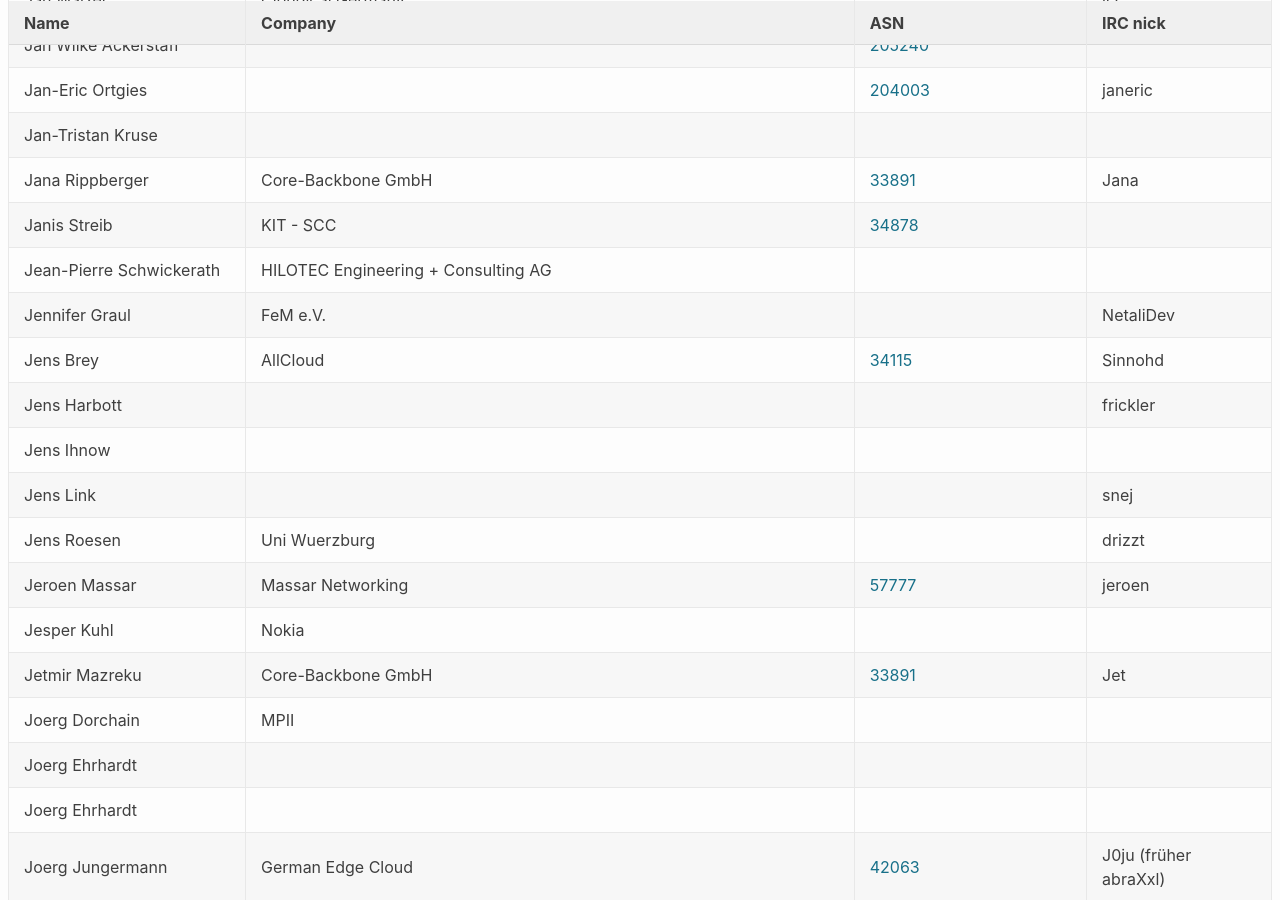
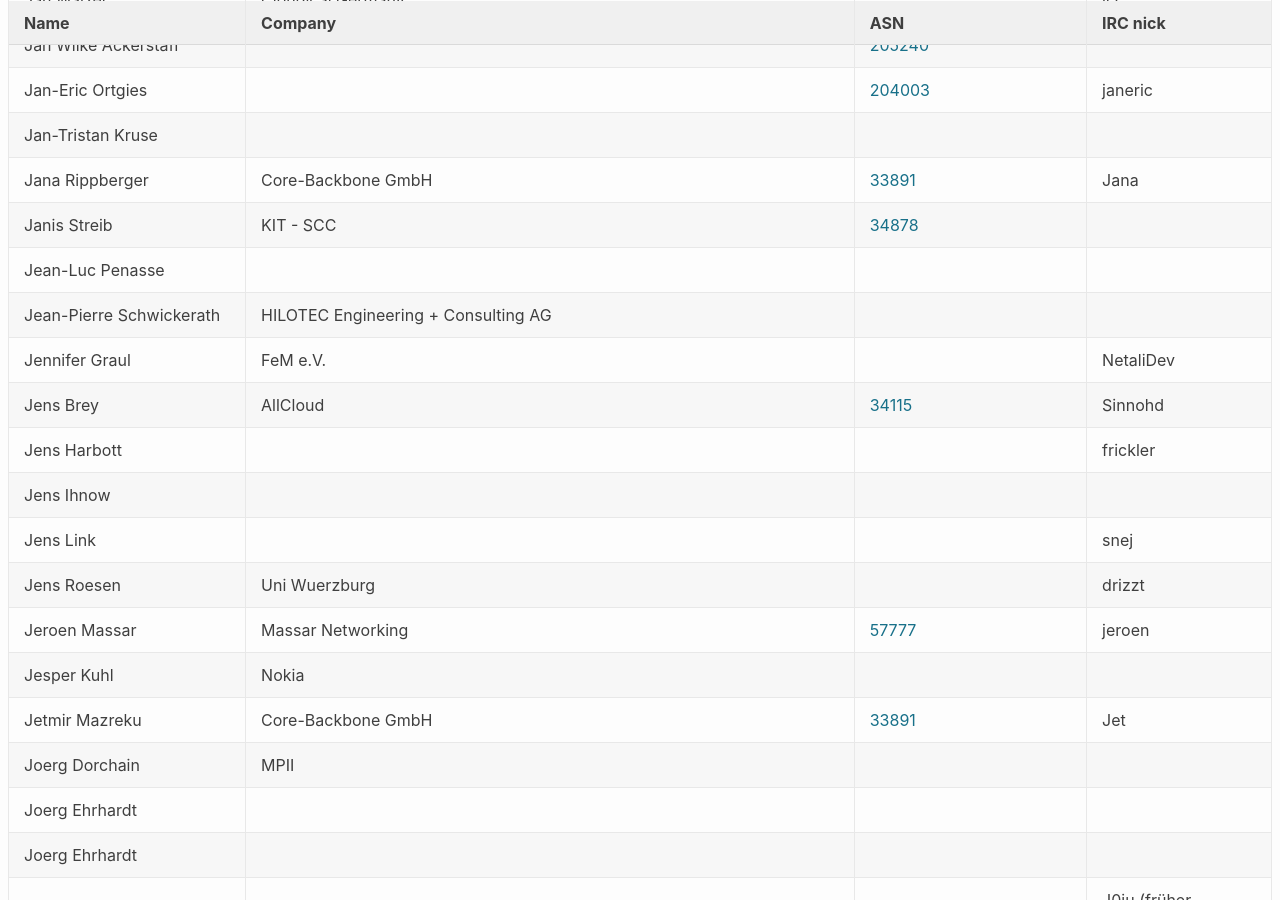
Before and after one commit to denog/pretix-attendeelist, a Jekyll site: the page built from denog13/index.markdown, in a window 1280 px wide and 900 px high, scrolled down 9310 px. Built offline with Jekyll 4.4.1, drawn with Linux system fonts in a browser that asks for light colours.

Commit message:
Latest data: Thu Oct 28 09:49:54 UTC 2021

```diff
--- a/_data/attendees_denog13.json
+++ b/_data/attendees_denog13.json
@@ -1248,6 +1248,12 @@
     "asn": "205240"
   },
   {
+    "name": "Jean-Luc Penasse",
+    "company": null,
+    "irc": null,
+    "asn": null
+  },
+  {
     "name": "Jean-Pierre Schwickerath",
     "company": "HILOTEC Engineering + Consulting AG",
     "irc": null,
```
